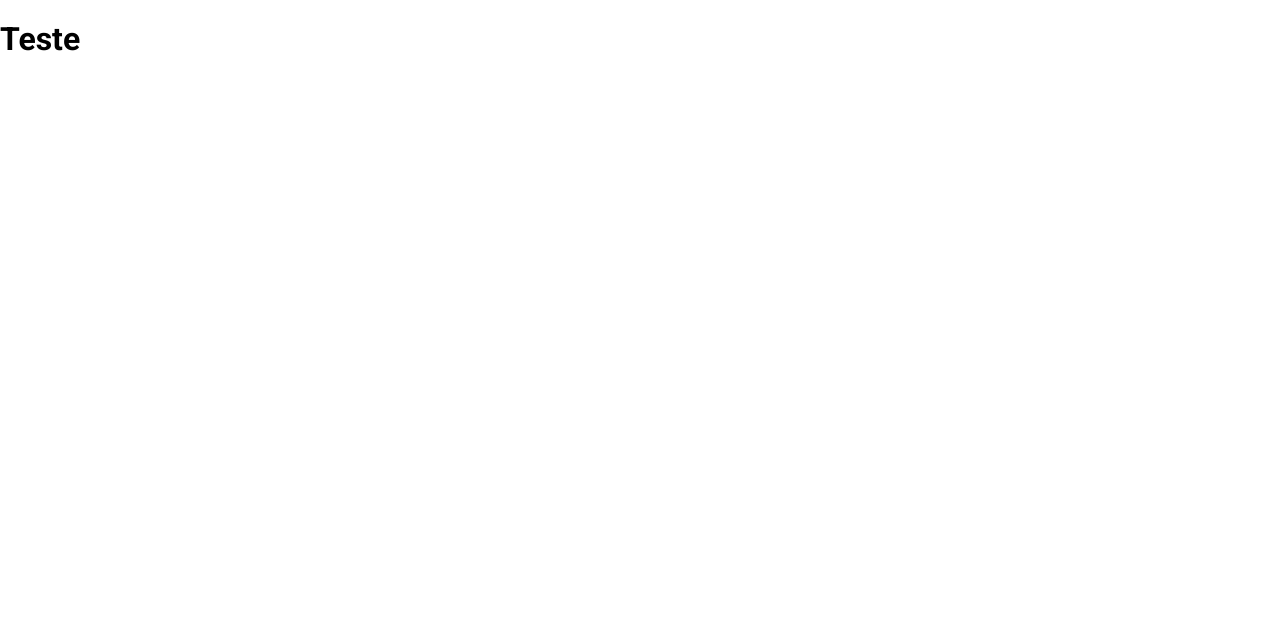
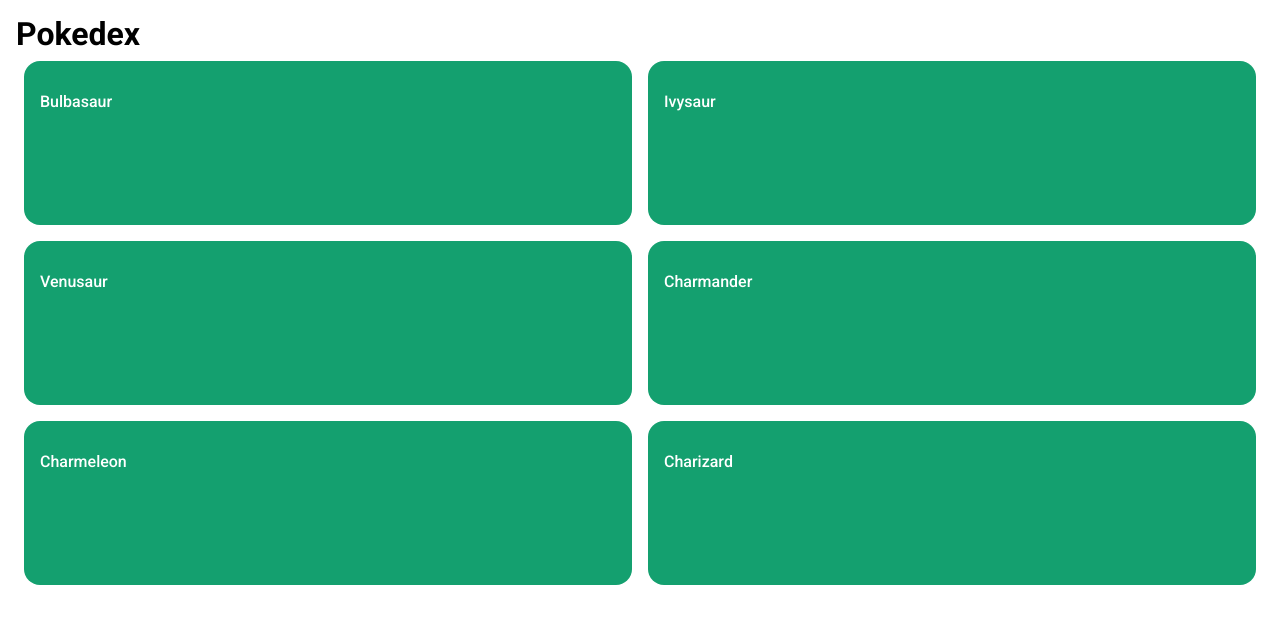
Before and after one commit to wesleyav/dio-desafio-construindo-uma-pokedex-com-javascript, a plain HTML site: page index.html in a window 1280 px wide. Drawn offline with nearby package versions, Linux system fonts and the light colour scheme.

Commit message:
Inicia estilização

```diff
--- a/assets/css/global.css
+++ b/assets/css/global.css
@@ -1,3 +1,28 @@
 * {
     font-family: 'Roboto', sans-serif;
 }
+
+.content {
+    padding: 1rem;
+}
+
+.content h1 {
+    margin: 0;
+}
+
+ol.pokemons {
+    display: grid;
+    grid-template-columns: 1fr 1fr;
+    list-style: none;
+    padding: 0;
+    margin: 0;
+}
+
+ol.pokemons li {
+    margin: .5rem;
+    padding: 2rem 1rem;
+    background-color: #14a06f;
+    color: #fff;
+    border-radius: 1rem;
+    height: 100px;
+}
--- a/index.html
+++ b/index.html
@@ -21,7 +21,17 @@
 </head>
 
 <body>
-  <h1>Teste</h1>
+  <section class="content">
+    <h1>Pokedex</h1>
+    <ol class="pokemons">
+      <li>Bulbasaur</li>
+      <li>Ivysaur</li>
+      <li>Venusaur</li>
+      <li>Charmander</li>
+      <li>Charmeleon</li>
+      <li>Charizard</li>
+    </ol>
+  </section>
   <script src="/assets/js/main.js"></script>
 </body>
 
```
